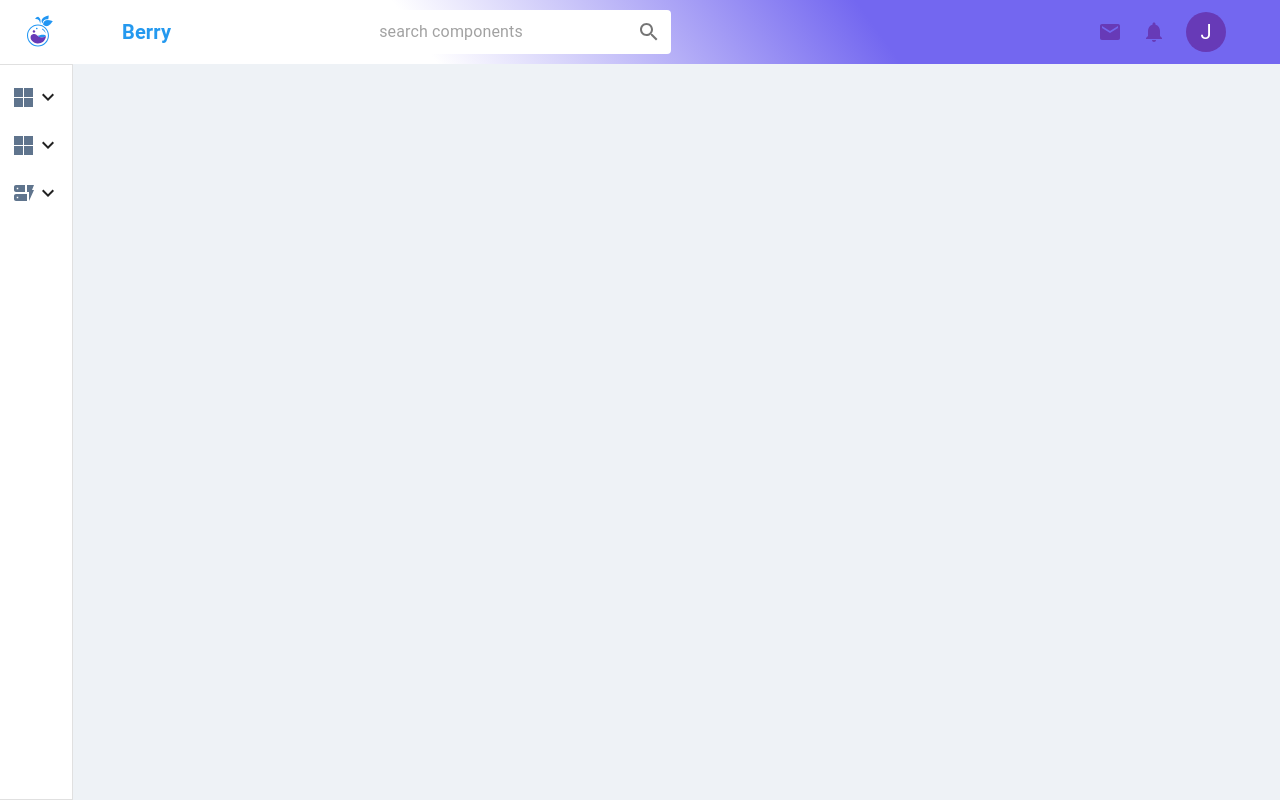
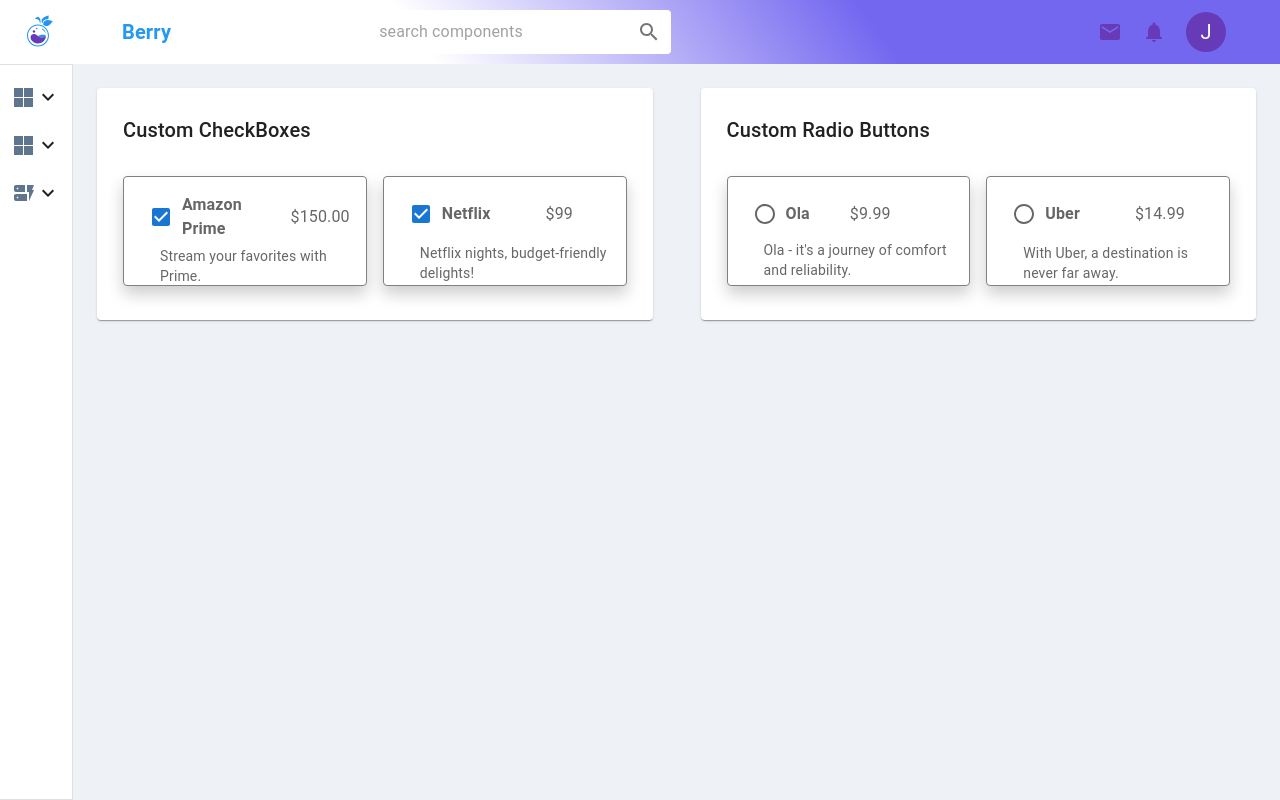
Before and after one commit to ManaySh/Dummy-ui, a React (Create React App) app: page /form-elements/custominputs in a window 1280 px wide. Built offline with nearby package versions, Linux system fonts and the light colour scheme.

Commit message:
CustomInputs

```diff
--- /dev/null
+++ b/src/Pages/custominputs/index.js
@@ -0,0 +1,39 @@
+// ** MUI Imports
+import Grid from '@mui/material/Grid'
+import Typography from '@mui/material/Typography'
+
+// ** Demo Components Imports
+import CustomCheckBox from '../../views/form/formElements/customInputs/CustomCheckBox'
+import CustomRadio from '../../views/form/formElements/customInputs/customRadio'
+
+
+
+const CustomInputs = () => {
+  return (
+    <Grid container spacing={6}>
+      <Grid item xs={12} sm={6} >
+        <CustomCheckBox />
+      </Grid>
+      <Grid item xs={12} sm={6} >
+        <CustomRadio />
+      </Grid>
+      {/* <Grid item xs={12} sm={6} md={4}>
+        <OutlinedCard />
+      </Grid>
+      <Grid item xs={12} sm={6} md={4}>
+        <ComplexCard/>
+      </Grid>
+      <Grid item xs={12} sm={6} md={4}>
+        <MediaCard />
+      </Grid>
+      <Grid item xs={12} sm={6} md={4}>
+        <UserCard/>
+      </Grid>
+      <Grid item xs={12} sm={6} md={4}>
+        <MoneyTransactionCard />
+      </Grid> */}
+    </Grid>
+  )
+}
+
+export default CustomInputs
--- a/src/Routes/MainRoutes.js
+++ b/src/Routes/MainRoutes.js
@@ -21,7 +21,7 @@
 import CheckBox from "../Pages/form/formElement/checkBox";
 import RadioGroup from "../Pages/form/formElement/radioGroup";
 import Pickers from "../Pages/form/formElement/picker/index.js";
-
+import CustomInputs from "../Pages/custominputs/index.js";
 
 
 import ApexChart from "../../src/Pages/Charts/index";
@@ -47,6 +47,7 @@
       <Route path="/form-elements/checkbox" element={<CheckBox/>}/>
       <Route path="/form-elements/radio" element={<RadioGroup/>}/>
       <Route path="/form-elements/datePicker" element={<Pickers/>}/>
+      <Route path="/form-elements/custominputs" element={<CustomInputs/>}/>
     </Routes>
   );
 }
--- a/src/components/Sidebar.jsx
+++ b/src/components/Sidebar.jsx
@@ -604,11 +604,11 @@
     path: "/form-elements/radio",
     icon : <ToggleOnIcon/>
   },
-  // {
-  //   label: "Custom Inputs",
-  //   path: "/form-elements/customInput",
-  //   icon: <InputIcon/>
-  // },
+  {
+    label: "Custom Inputs",
+    path: "/form-elements/custominputs",
+    icon: <InputIcon/>
+  },
   // {
   //   label: "Text Area",
   //   path: "/form-elements/textArea",
--- /dev/null
+++ b/src/views/form/formElements/customInputs/CustomCheckBox.js
@@ -0,0 +1,66 @@
+import * as React from 'react';
+import Checkbox from '@mui/material/Checkbox';
+import Card from '@mui/material/Card';
+import CardContent from '@mui/material/CardContent';
+import Typography from '@mui/material/Typography';
+
+const label = { inputProps: { 'aria-label': 'Checkbox demo' } };
+
+export default function CustomCheckBox() {
+  const cardStyle = {
+    backgroundColor: 'white',
+    flex: 1,
+    border: '1px solid grey',
+    height: '110px',
+    boxShadow: '0 8px 16px rgba(0, 0, 0, 0.2)',
+  };
+
+  return (
+    <Card style={{ backgroundColor: 'white', padding: 10 }}>
+      <CardContent>
+        <Typography variant="h6" gutterBottom>
+          Custom CheckBoxes
+        </Typography>
+        <div style={{ display: 'flex', gap: '16px', marginTop: '30px' }}>
+          <Card style={cardStyle}>
+            <CardContent style={{ display: 'flex', flexDirection: 'column', alignItems: 'flex-start' }}>
+              <div style={{ display: 'flex', alignItems: 'center', justifyContent: 'space-between', marginBottom: '5px' }}>
+                <div style={{ display: 'flex', alignItems: 'center' }}>
+                  <Checkbox {...label} defaultChecked />
+                  <Typography variant="body1" color="text.secondary" style={{ fontWeight: 'bold' }}>
+                    Amazon Prime
+                  </Typography>
+                  <Typography variant="body1" color="text.secondary" style={{ marginLeft: '20px' }}>
+                    $150.00
+                  </Typography>
+                </div>
+              </div>
+              <Typography variant="body2" color="text.secondary" style={{ marginLeft: '20px', marginBottom: '20px' }} >
+                Stream your favorites with Prime.
+              </Typography>
+            </CardContent>
+          </Card>
+
+          <Card style={cardStyle}>
+            <CardContent style={{ display: 'flex', flexDirection: 'column', alignItems: 'flex-start' }}>
+              <div style={{ display: 'flex', alignItems: 'center', justifyContent: 'space-between', marginBottom: '8px' }}>
+                <div style={{ display: 'flex', alignItems: 'center' }}>
+                  <Checkbox {...label} defaultChecked/>
+                  <Typography variant="body1" color="text.secondary" style={{ fontWeight: 'bold' }}>
+                    Netflix
+                  </Typography>
+                  <Typography variant="body1" color="text.secondary" style={{ marginLeft: '55px' }}>
+                    $99
+                  </Typography>
+                </div>
+              </div>
+              <Typography variant="body2" color="text.secondary" style={{ marginLeft: '20px', marginBottom: '20px' }}>
+                Netflix nights, budget-friendly delights!
+              </Typography>
+            </CardContent>
+          </Card>
+        </div>
+      </CardContent>
+    </Card>
+  );
+}
--- /dev/null
+++ b/src/views/form/formElements/customInputs/customRadio.js
@@ -0,0 +1,80 @@
+import React, { useState } from 'react';
+import Radio from '@mui/material/Radio';
+import Card from '@mui/material/Card';
+import CardContent from '@mui/material/CardContent';
+import Typography from '@mui/material/Typography';
+
+const label = { inputProps: { 'aria-label': 'Checkbox demo' } };
+
+export default function CustomRadio() {
+  const [selectedRadio, setSelectedRadio] = useState(null);
+
+  const handleRadioChange = (value) => {
+    setSelectedRadio(value);
+  };
+
+  const cardStyle = {
+    backgroundColor: 'white',
+    flex: 1,
+    border: '1px solid grey',
+    height: '110px',
+    boxShadow: '0 8px 16px rgba(0, 0, 0, 0.2)',
+  };
+
+  return (
+    <Card style={{ backgroundColor: 'white', padding: 10 }}>
+      <CardContent>
+        <Typography variant="h6" gutterBottom>
+          Custom Radio Buttons
+        </Typography>
+        <div style={{ display: 'flex', gap: '16px', marginTop: '30px' }}>
+          <Card style={cardStyle}>
+            <CardContent style={{ display: 'flex', flexDirection: 'column', alignItems: 'flex-start' }}>
+              <div style={{ display: 'flex', alignItems: 'center', justifyContent: 'space-between', marginBottom: '5px' }}>
+                <div style={{ display: 'flex', alignItems: 'center' }}>
+                  <Radio
+                    {...label}
+                    checked={selectedRadio === 'ola'}
+                    onChange={() => handleRadioChange('ola')}
+                  />
+                  <Typography variant="body1" color="text.secondary" style={{ fontWeight: 'bold' }}>
+                    Ola
+                  </Typography>
+                  <Typography variant="body1" color="text.secondary" style={{ marginLeft: '40px' }}>
+                    $9.99
+                  </Typography>
+                </div>
+              </div>
+              <Typography variant="body2" color="text.secondary" style={{ marginLeft: '20px', marginBottom: '20px' }}>
+              Ola - it's a journey of comfort and reliability.
+              </Typography>
+            </CardContent>
+          </Card>
+
+          <Card style={cardStyle}>
+            <CardContent style={{ display: 'flex', flexDirection: 'column', alignItems: 'flex-start' }}>
+              <div style={{ display: 'flex', alignItems: 'center', justifyContent: 'space-between', marginBottom: '8px' }}>
+                <div style={{ display: 'flex', alignItems: 'center' }}>
+                  <Radio
+                    {...label}
+                    checked={selectedRadio === 'uber'}
+                    onChange={() => handleRadioChange('uber')}
+                  />
+                  <Typography variant="body1" color="text.secondary" style={{ fontWeight: 'bold' }}>
+                    Uber
+                  </Typography>
+                  <Typography variant="body1" color="text.secondary" style={{ marginLeft: '55px' }}>
+                    $14.99
+                  </Typography>
+                </div>
+              </div>
+              <Typography variant="body2" color="text.secondary" style={{ marginLeft: '20px', marginBottom: '20px' }}>
+              With Uber, a destination is never far away.
+              </Typography>
+            </CardContent>
+          </Card>
+        </div>
+      </CardContent>
+    </Card>
+  );
+}
```
